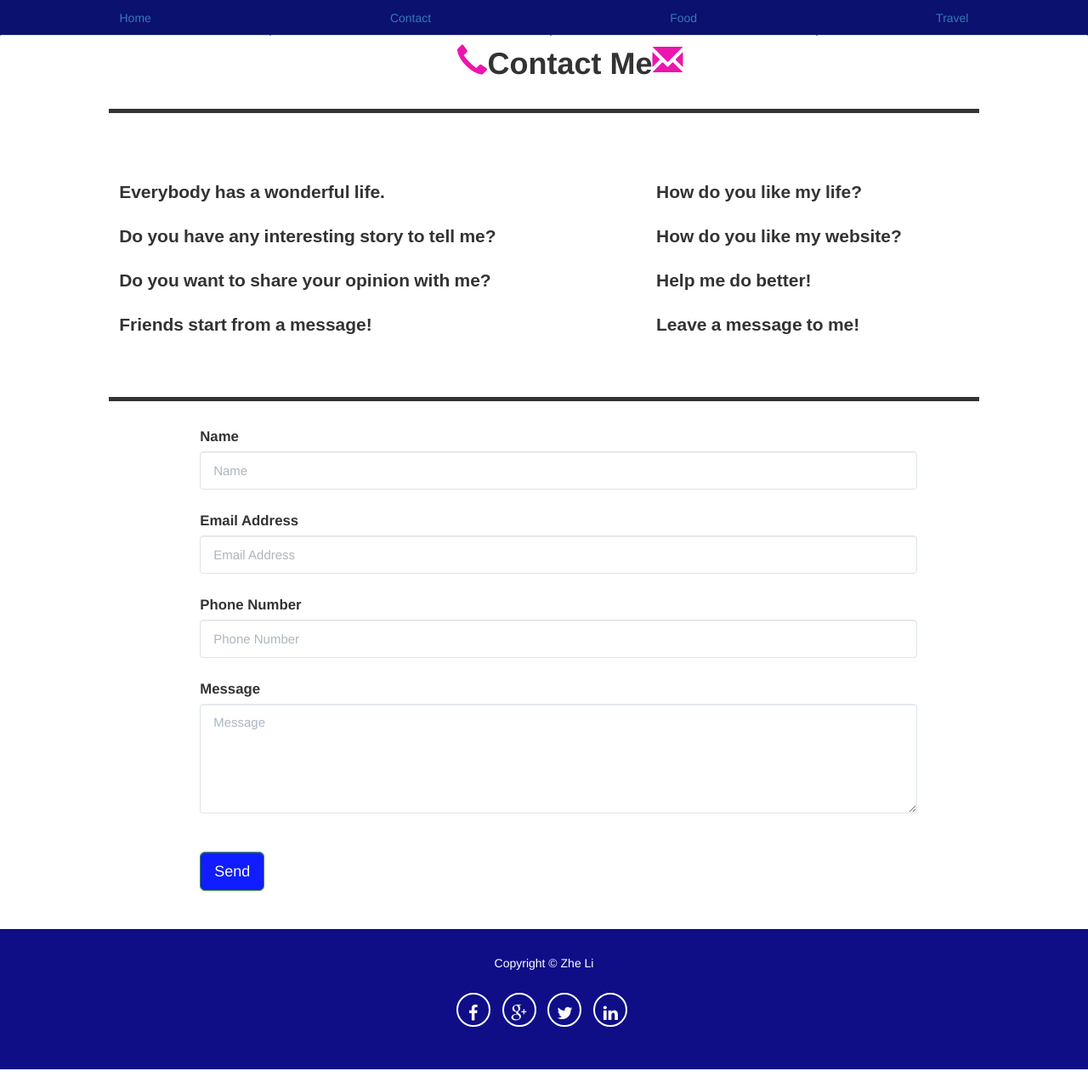
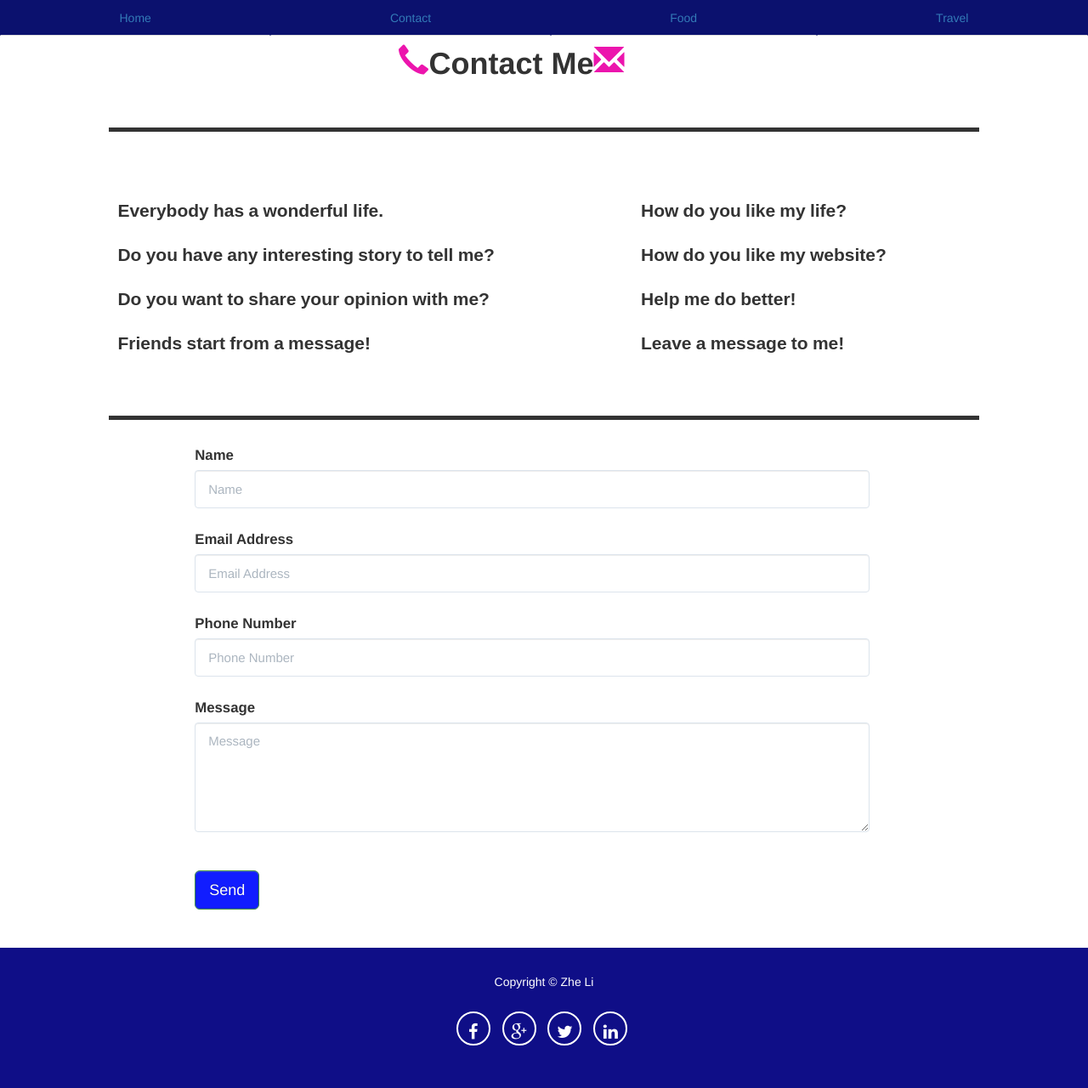
Before and after one commit to lzsophia/portfolio-1620, a Python web app: template templates/contact.html in a window 1280 px wide; the page is wider, and only the part inside the window is pictured. Shown: that part at 85% size. Before the commit the page ends 1258 px from the top of that part, so only its background shows below. Run offline with Jinja, Linux system fonts and the light colour scheme; the template is opened without the code that fills it, so the values that code supplies are empty; some libraries are stand-ins or nearby versions; some web fonts are replaced.

Commit message:
commitfn

```diff
--- a/static/style.css
+++ b/static/style.css
@@ -173,6 +173,9 @@ h1{
   text-align:center;
   font-weight: bold;
 }
+div.cc,div.cr{
+  max-width: 100%;
+}
 .form-control {
   display: block;
   /*width: 100%;*/
@@ -188,6 +191,9 @@ h1{
   -webkit-box-shadow: inset 0 1px 1px rgba(0, 0, 1, 0.075);
   box-shadow: inset 0 1px 1px rgba(0, 0, 1, 0.075);
 }
+/*div#cform.col-lg-8 col-lg-offset-2 col-md-8{
+  padding:0px;
+}*/
 .form-control:focus {
   border-color: #2c3e50;
   outline: 0;
@@ -384,12 +390,15 @@ padding-bottom: 60px;
   color:#1F29EC;
   font-size: 1.5em;
   text-align: center;
+  left:32%;
+  right:32%;
 }
 .indextitle>h2{
   display:block;
   top:250px;
   color:#1F29EC;
- left:24%;
+  left:24%;
+  right:24%;
 }
 div.indexp,.description p{
   color:#1F29EC;
@@ -416,6 +425,8 @@ div.caption-content p{
 }
 .header,#contactheader{
   top:24%;
+  left:25%;
+  right:25%;
   display:block;
   text-align: center;
 }
@@ -425,7 +436,7 @@ hr.star-primary{
 hr.heart-primary{
   display: none;
 }
-#contactheader:after{
+span.glyphicon.glyphicon-earphone{
   display: none;
 }
 hr.star-primary:after,hr.heart-primary:after {
@@ -464,6 +475,7 @@ div.contactme p{
  #foodheader{
   top:28%;
   left:42%;
+  right:42%;
  }
 #food{
   margin-left: 4%;
@@ -484,7 +496,8 @@ div.contactme p{
 #travel{
   font-size: 2em;
   color: #1F29EC;
-  left:42vw;
+  left:36%;
+  right:36%;
   top:36%;
 }
 .carousel-caption h3{
@@ -538,6 +551,10 @@ div.caption-content h2{
 }
 .header,#contactheader{
   top:4%;
+  left:36%;
+}
+span.glyphicon.glyphicon-earphone{
+  display: inline;
 }
 .form-control {
   width: 80%;
@@ -592,11 +609,14 @@ div.caption-content h2{
 @media screen and (min-width:992px){
 .indextitle>h1{
   font-size: 3em;
-  left:42%;
+  left:36%;
+  right:36%;
 }
 .indextitle>h2{
   font-size: 2em;
-  left:32%;
+  top:160px;
+  left:28%;
+  right:28%;
 }
 #imagelink .portfolio-link .caption{
    position: absolute;
@@ -643,11 +663,15 @@ div.caption-content h2{
   margin-left: 2%;
  }
 #contactheader{
-  left:42%;
+  left:36%;
+  right:42%;
 }
 hr.star-primary,
 hr.heart-primary{
   display: block;
+}
+hr.star-primary{
+  margin-top: 150px;
 }
 hr.heart-primary{
   margin-bottom:30px;
@@ -655,7 +679,7 @@ hr.heart-primary{
 #contactheader:after,
 hr.star-primary:after,hr.heart-primary:after {
   display:inline;
-  left:8%;
+  left:4%;
 }
 hr.star-primary:after{
   top:4em;
--- a/templates/contact.html
+++ b/templates/contact.html
@@ -7,14 +7,8 @@
 		<hr class="star-primary">
 {% endblock %}
 {% block bodycontent %}
-<!-- {% if error %}
-	<p>
-	{{ error }}
-	</p>
-{% endif %} -->
-
-<div class="container">
-    <div class="row">
+<div class="container cc">
+    <div class="row cr">
         <div class="contactme col-lg-6 col-md-6 text-center" id="contactmep1">
         <p>Everybody has a wonderful life.</p>
         <p>Do you have any interesting story to tell me?</p>
@@ -32,31 +26,31 @@
 </div>
 	<hr class="heart-primary">
     <p id="successmsg">{{msg}}</p>
-	<div class="row">
+	<div class="cr row">
         <div class="col-lg-8 col-lg-offset-2 col-md-8">
 			<form method="post" action="/contact" name="contactme" id="contactme" novalidate>
-				<div class="row control-group">
+				<div class="cr row control-group">
                     <div class="form-group col-xs-12 floating-label-form-group controls">
                         <label>Name</label>
                         <input type="text" class="form-control" placeholder="Name" name="name" required data-validation-required-message="Please enter your name.">
                         <p class="help-block text-danger"></p>
                     </div>
                 </div>
-                <div class="row control-group">
+                <div class="cr row control-group">
                     <div class="form-group col-xs-12 floating-label-form-group controls">
                         <label>Email Address</label>
                         <input type="email" class="form-control" placeholder="Email Address" name="email" required data-validation-required-message="Please enter your email address.">
                         <p class="help-block text-danger"></p>
                     </div>
                 </div>
-                <div class="row control-group">
+                <div class="cr row control-group">
                     <div class="form-group col-xs-12 floating-label-form-group controls">
                         <label>Phone Number</label>
                         <input type="tel" class="form-control" placeholder="Phone Number" name="phone" required data-validation-required-message="Please enter your phone number.">
                         <p class="help-block text-danger"></p>
                     </div>
                 </div>
-                <div class="row control-group">
+                <div class="cr row control-group">
                     <div class="form-group col-xs-12 floating-label-form-group controls">
                         <label>Message</label>
                         <textarea rows="5" class="form-control" placeholder="Message" name="message" required data-validation-required-message="Please enter a message."></textarea>
@@ -65,7 +59,7 @@
                 </div>
                 <br>
                 <div id="success"></div>
-                    <div class="row">
+                    <div class="cr row">
                         <div class="form-group col-xs-12">
                             <button type="submit" class="btn btn-success btn-lg">Send</button>
                         </div>
```
